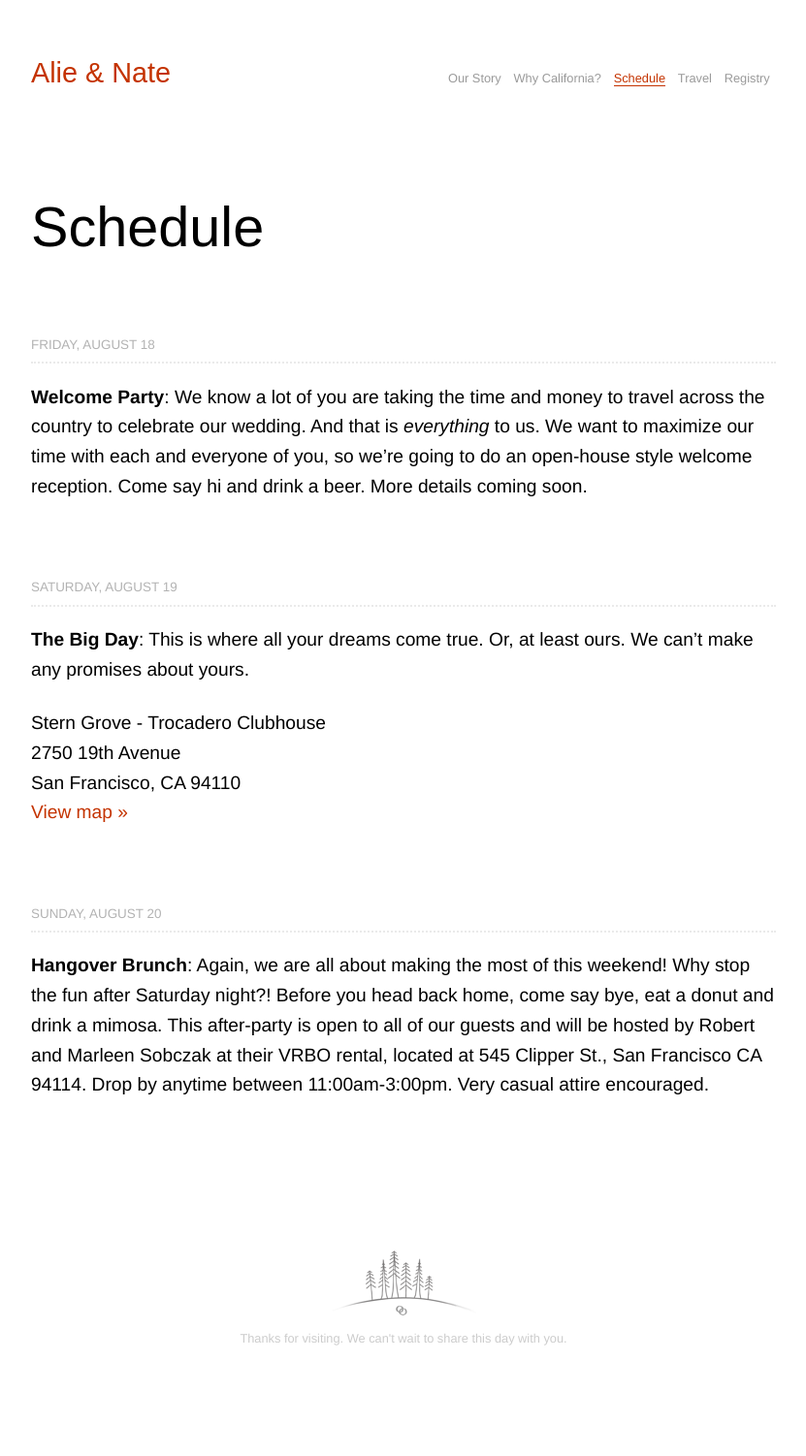
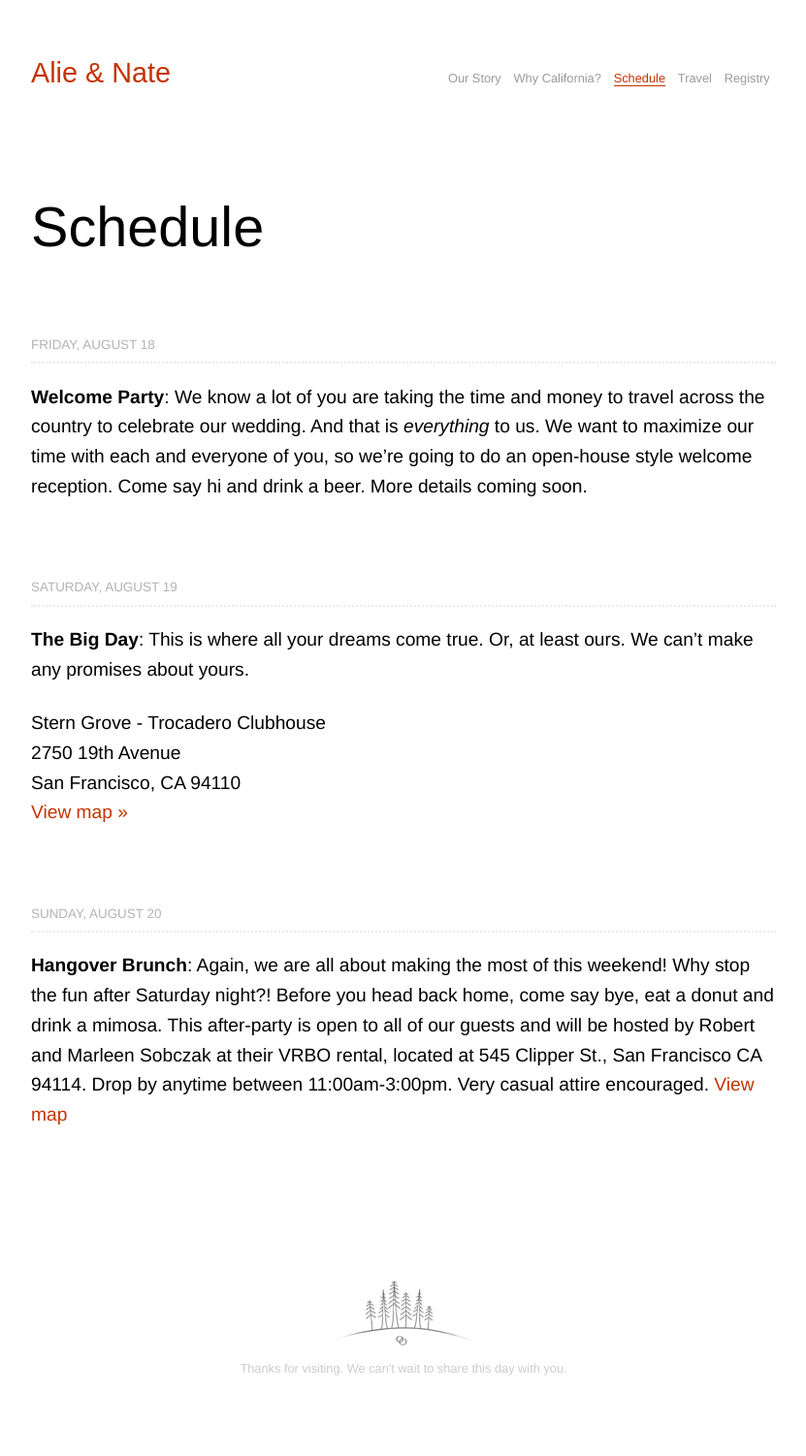
Before and after one commit to nkadlac/alieplusnate.com, a Jekyll site: the page built from schedule.md, in a window 1280 px wide. Shown: the whole page at 97% size, without its empty margins (224-1055 px from the left). Built offline with Jekyll 4.4.1, drawn with Linux system fonts in a browser that asks for light colours; some web fonts are replaced; before the commit the page ends 1472 px from its top, so only the background shows below that.

Commit message:
Updated Schedule

```diff
--- a/schedule.md
+++ b/schedule.md
@@ -21,3 +21,4 @@ San Francisco, CA 94110<br>
 ## Sunday, August 20
 
 **Hangover Brunch**: Again, we are all about making the most of this weekend! Why stop the fun after Saturday night?! Before you head back home, come say bye, eat a donut and drink a mimosa. This after-party is open to all of our guests and will be hosted by Robert and Marleen Sobczak at their VRBO rental, located at 545 Clipper St., San Francisco CA 94114. Drop by anytime between 11:00am-3:00pm. Very casual attire encouraged.
+[View map](https://www.google.com/maps/place/545+Clipper+St,+San+Francisco,+CA+94114/@37.7484612,-122.4392457,17z/data=!3m1!4b1!4m5!3m4!1s0x808f7e0d393bdde3:0xeee1a60534295003!8m2!3d37.748457!4d-122.437057)
```
